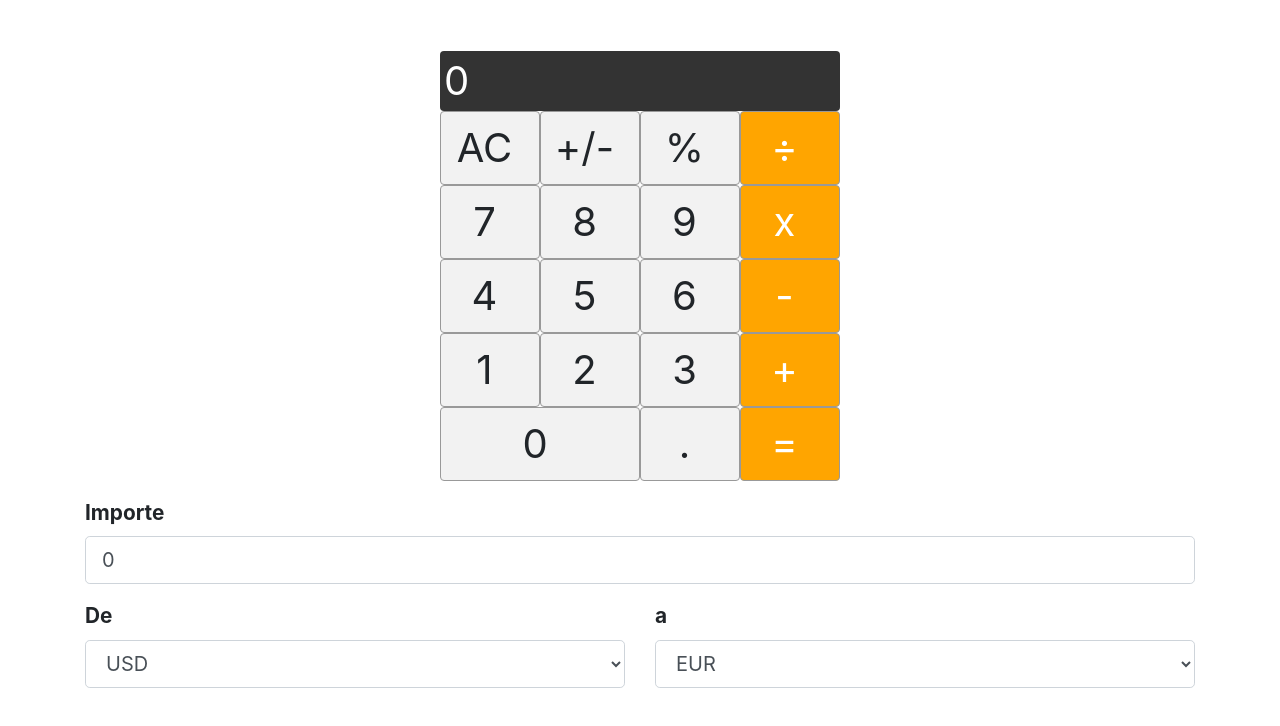
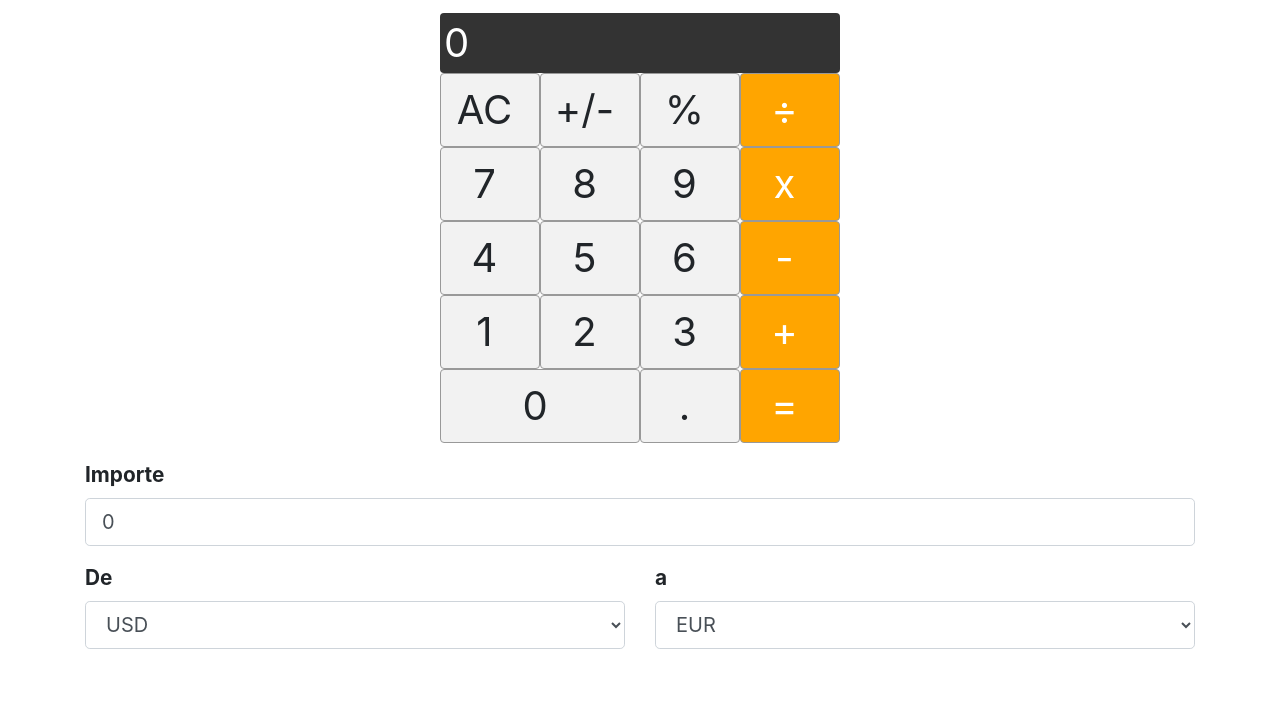
Before and after one commit to Manu-Estrada/calculator, a Vue app: page /calculator in a window 1280 px wide. Shown: the top 726 px of the page. Built offline with nearby package versions, Linux system fonts and the light colour scheme.

Commit message:
git page

```diff
--- a/index.html
+++ b/index.html
@@ -11,7 +11,7 @@
 
     <div id="app"></div>
 
-    <script type="module" src="/src/main.js"></script>
+    <script type="module" src="./src/main.js"></script>
 
   </body>
 </html>
--- a/src/components/calculator.vue
+++ b/src/components/calculator.vue
@@ -92,7 +92,7 @@ export default {
 @import "../sass/styles.scss";
 
 .calculator {
-  padding-top: 4%;
+  padding-top: 1%;
 	margin: auto;
 	width: 400px;
 	font-size: 2.5em;
--- a/src/router/index.js
+++ b/src/router/index.js
@@ -5,12 +5,12 @@ const router = createRouter({
   history: createWebHistory(import.meta.env.BASE_URL),
   routes: [
     {
-      path: '/calculator',
+      path: './calculator',
       name: 'calculator',
       component: HomeView
     },
     {
-      path: '/app',
+      path: './app',
       name: 'app',
       // route level code-splitting
       // this generates a separate chunk (About.[hash].js) for this route
@@ -18,7 +18,7 @@ const router = createRouter({
       component: () => import('../App.vue')
     },
     {
-      path: '/converter',
+      path: './converter',
       name: 'Converter',
     }
   ]
```
